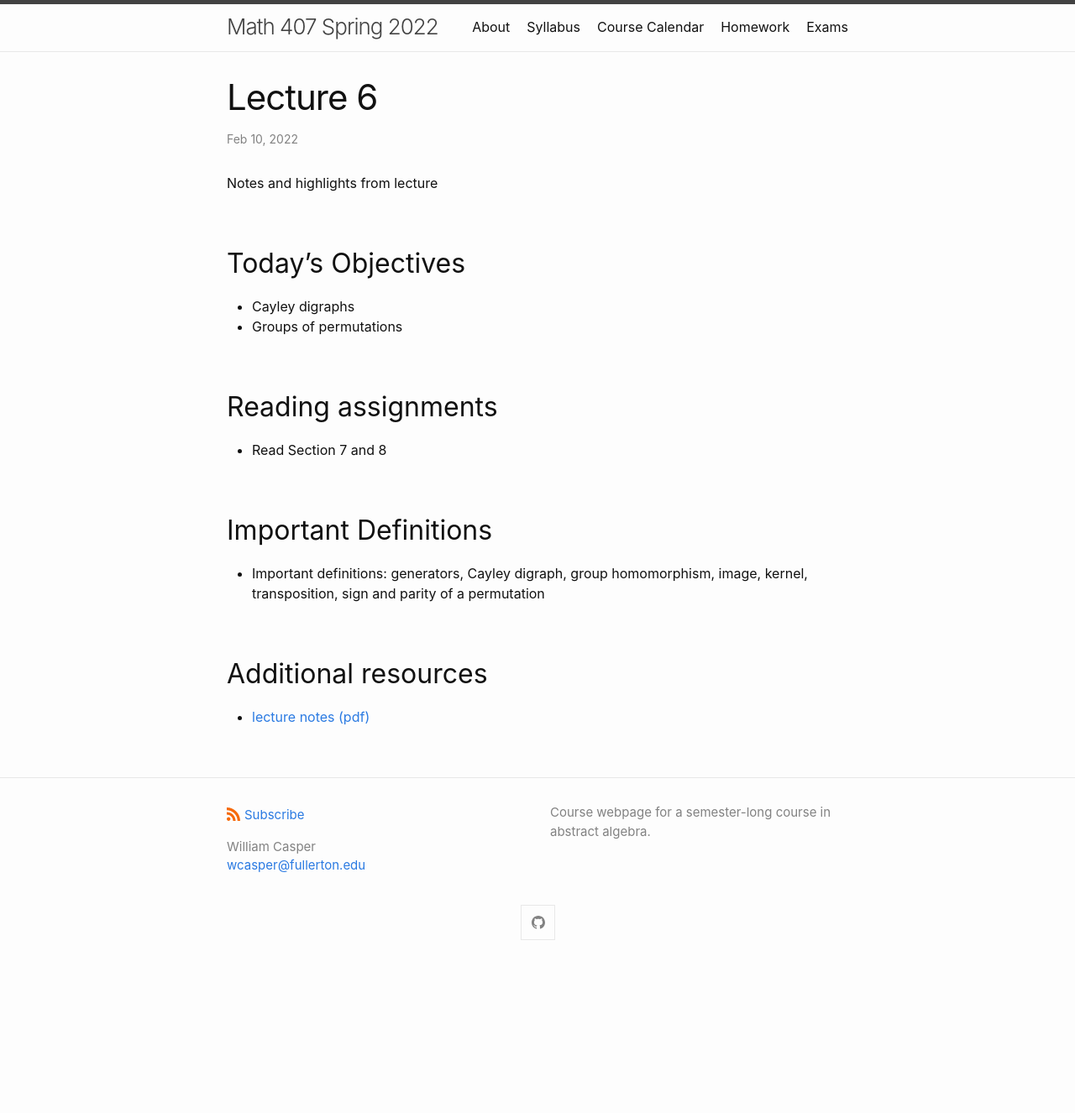
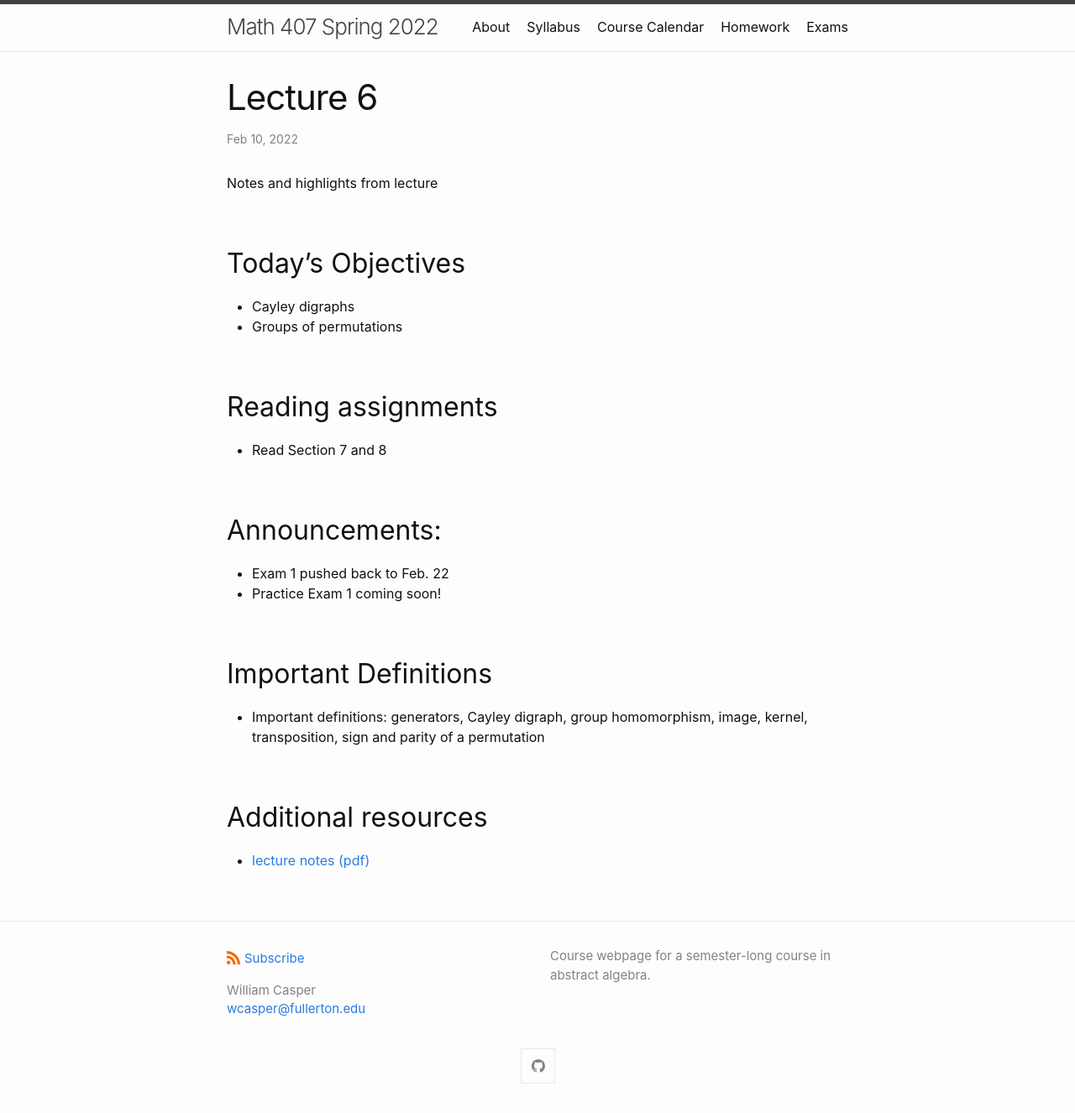
Before and after one commit to wcasper/math407spring2022, a Jekyll site: the page built from _posts/2022-02-10-Week-3-Lecture-6.md, in a window 1280 px wide. Shown: the whole page at 84% size. Built offline with Jekyll 4.4.1, drawn with Linux system fonts in a browser that asks for light colours; before the commit the page ends 1155 px from its top, so only the background shows below that.

Commit message:
added announcement

```diff
--- a/_posts/2022-02-10-Week-3-Lecture-6.md
+++ b/_posts/2022-02-10-Week-3-Lecture-6.md
@@ -14,6 +14,11 @@ Notes and highlights from lecture
 
 * Read Section 7 and 8
 
+## Announcements:
+
+* Exam 1 pushed back to Feb. 22
+* Practice Exam 1 coming soon!
+
 ## Important Definitions
 * Important definitions: generators, Cayley digraph, group homomorphism, image, kernel, transposition, sign and parity of a permutation
 
```
